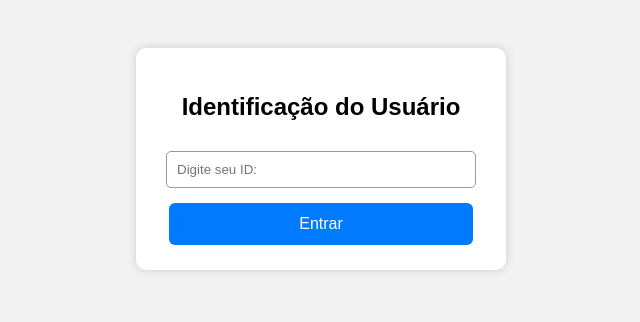
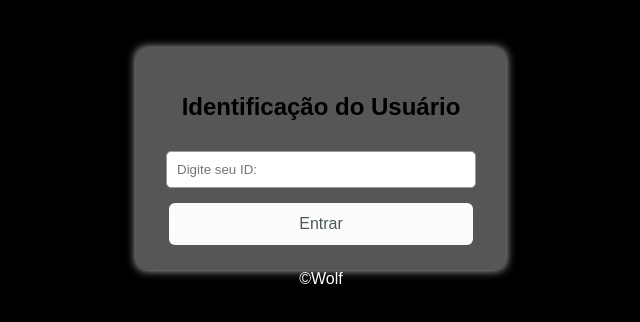
Before and after one commit to borgesarturr/Landing-Page, a plain HTML site: page Landing-Page(project)/index.html in a window 1280 px wide. Shown: the whole page, without its empty margins (319-959 px from the left). Drawn offline with Linux system fonts and the light colour scheme.

Commit message:
Atualização (Visual) - 02.01.2026

```diff
--- a/Landing-Page(project)/index.html
+++ b/Landing-Page(project)/index.html
@@ -4,49 +4,9 @@
     <meta charset="UTF-8">
     <meta name="viewport" content="width=device-width, initial-scale=1.0">
     <title>Identificação</title>
-    <style>
-        body {
-            font-family: Arial, sans-serif;
-            background: #f2f2f2;
-            padding: 40px;
-            text-align: center;
-        }
-
-        #container {
-            background: white;
-            padding: 25px;
-            width: 320px;
-            margin: auto;
-            border-radius: 10px;
-            box-shadow: 0 0 10px #ccc;
-        }
-
-        input {
-            width: 90%;
-            padding: 10px;
-            margin-top: 10px;
-            border-radius: 5px;
-            border: 1px solid #999;
-        }
-
-        button {
-            width: 95%;
-            padding: 12px;
-            margin-top: 15px;
-            border: none;
-            color: white;
-            background: #007bff;
-            font-size: 16px;
-            border-radius: 6px;
-            cursor: pointer;
-        }
-
-        button:hover {
-            background: #005fcc;
-        }
-    </style>
 
     <script src="script.js"></script>
+    <link rel="stylesheet" href="style.css">
 </head>
 <body>
 
@@ -58,5 +18,7 @@
         <button onclick="entrar()">Entrar</button>
     </div>
 
+    <footer>&copy;Wolf</footer>
+
 </body>
 </html>
--- /dev/null
+++ b/Landing-Page(project)/style.css
@@ -0,0 +1,44 @@
+
+        body {
+            font-family: Arial, sans-serif;
+            background: #000000;
+            padding: 40px;
+            text-align: center;
+        }
+
+        #container {
+            background: rgba(255, 255, 255, 0.336);
+            padding: 25px;
+            width: 320px;
+            margin: auto;
+            border-radius: 10px;
+            box-shadow: 0 0 10px #ccc;
+        }
+
+        input {
+            width: 90%;
+            padding: 10px;
+            margin-top: 10px;
+            border-radius: 5px;
+            border: 1px solid #999;
+        }
+
+        button {
+            width: 95%;
+            padding: 12px;
+            margin-top: 15px;
+            border: none;
+            color: #4a5a55;
+            background: #fcfcfc;
+            font-size: 16px;
+            border-radius: 6px;
+            cursor: pointer;
+        }
+
+        button:hover {
+            background: #070707;
+        }
+
+        footer {
+            color: white;
+        }
```
